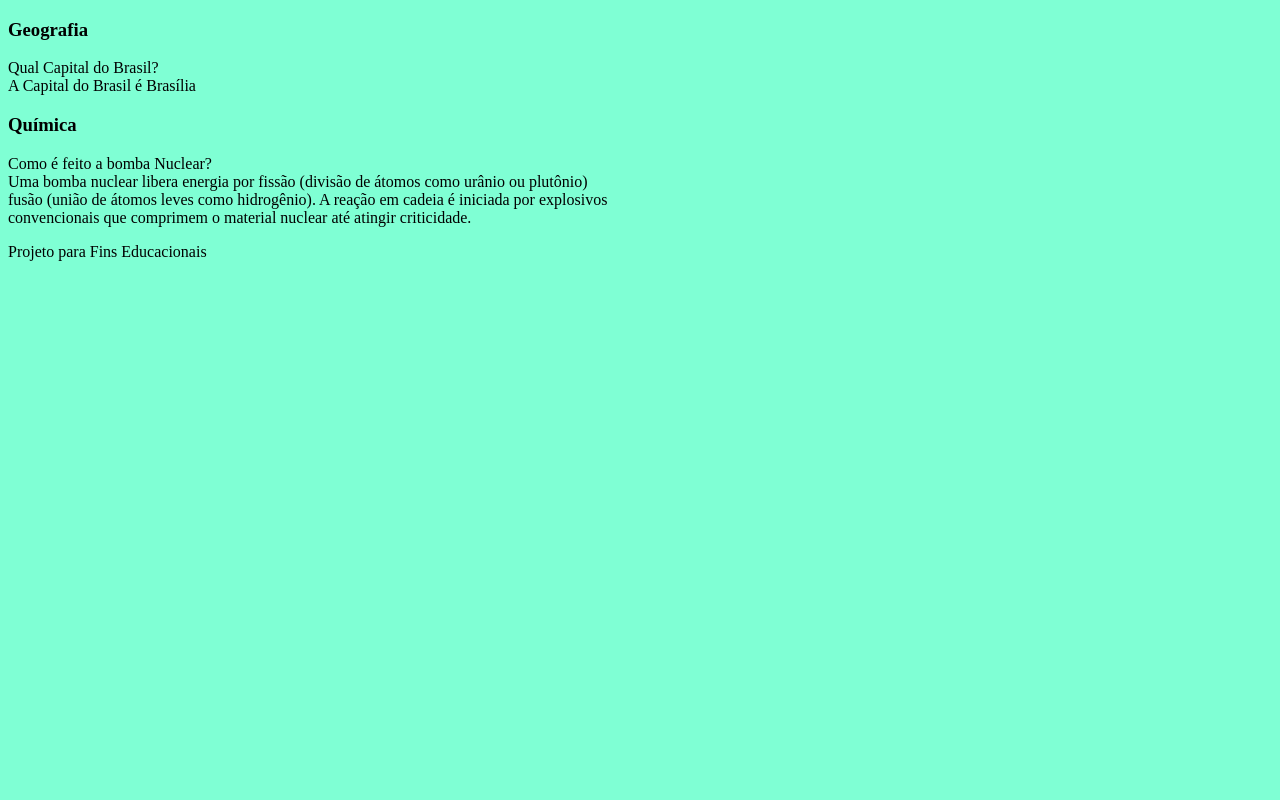
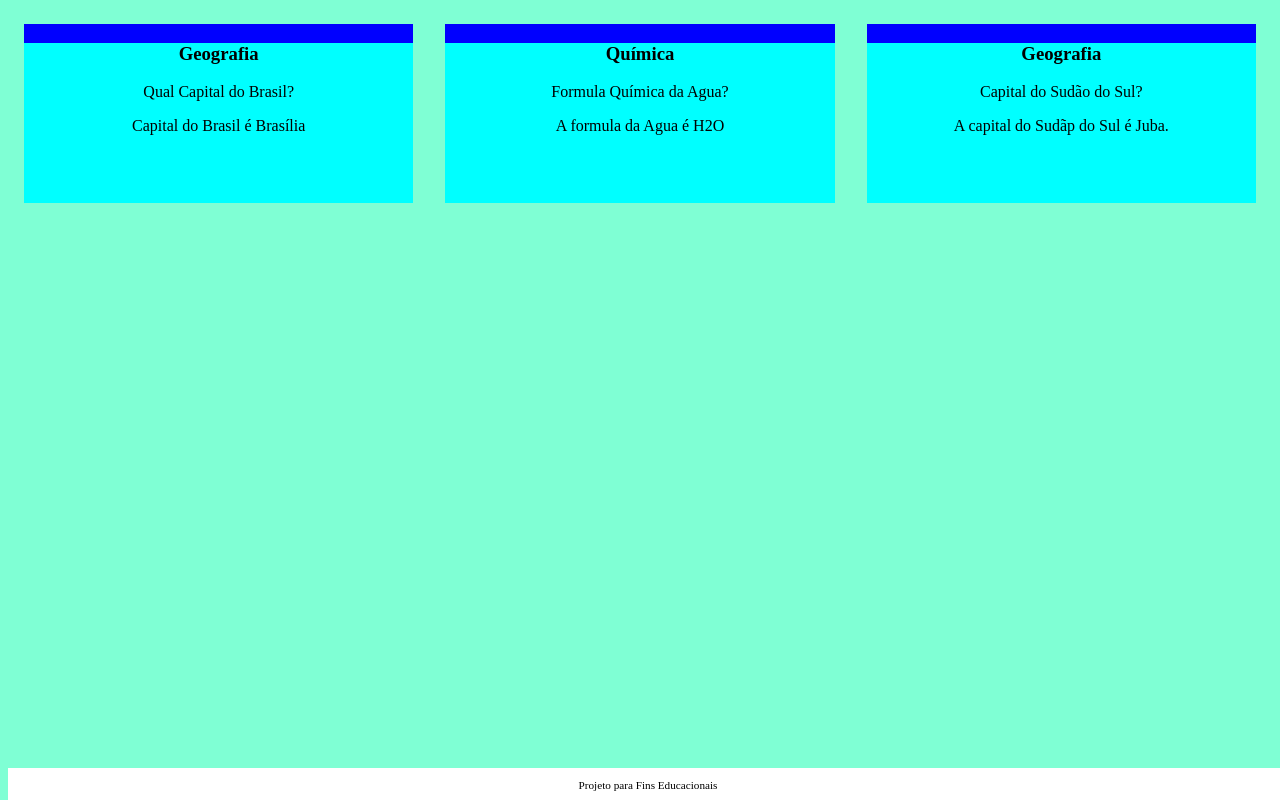
Before and after one commit to WesleyRz12/Jogo-de-Cartoes, a plain HTML site: page index.html in a window 1280 px wide. Drawn offline with Linux system fonts and the light colour scheme; files that its build step writes are made by us from their sources; a web font is replaced by a local one.

Commit message:
Add files via upload

```diff
--- a/index.html
+++ b/index.html
@@ -4,6 +4,11 @@
     <meta charset="UTF-8">
     <meta name="viewport" content="width=device-width, initial-scale=1.0">
     <link rel="stylesheet" href="assets/style.css">
+    <link rel="preconnect" href="https://fonts.googleapis.com" />
+  <link rel="preconnect" href="https://fonts.gstatic.com" crossorigin />
+  <link
+    href="https://fonts.googleapis.com/css2?family=Bai+Jamjuree:ital,wght@0,200;0,300;0,400;0,500;0,600;0,700;1,200;1,300;1,400;1,500;1,600;1,700&display=swap"
+    rel="stylesheet" />
     <title>Jogo de Cartoẽs</title>
 </head>
 <body>
@@ -13,10 +18,10 @@
           <div class="cartao__conteudo">
             <h3>Geografia</h3>
              <div class="cartao__conteudo__pergunta">
-                  Qual Capital do Brasil?
+                  <p>Qual Capital do Brasil?</p>
               </div>
               <div class="cartao__conteudo__resposta">
-                  A Capital do Brasil é Brasília
+                  <p>Capital do Brasil é Brasília</p>
               </div>
              </div>
          </article>
@@ -24,10 +29,21 @@
           <div class="cartao__conteudo">
             <h3>Química</h3>
              <div class="cartao__conteudo__pergunta">
-                  Como é feito a bomba Nuclear?
+                  Formula Química da Agua?
               </div>
               <div class="cartao__conteudo__resposta">
-                  Uma bomba nuclear libera energia por fissão (divisão de átomos como urânio ou plutônio) <br> fusão (união de átomos leves como hidrogênio). A reação em cadeia é iniciada por explosivos <br> convencionais que comprimem o material nuclear até atingir criticidade.
+                  <p>A formula da Agua é H2O</p>
+              </div>
+             </div>
+         </article>
+         <article class="cartao">
+          <div class="cartao__conteudo">
+            <h3>Geografia</h3>
+             <div class="cartao__conteudo__pergunta">
+                  <p>Capital do Sudão do Sul?</p>
+              </div>
+              <div class="cartao__conteudo__resposta">
+                  <p> A capital do Sudãp do Sul é Juba.</p>
               </div>
              </div>
          </article>
--- a/style.css
+++ b/style.css
@@ -1,3 +1,37 @@
 body {
     background-color: aquamarine;
+    font-family: Bai Jamjuree;
 }
+
+#container {
+    display: flex;
+}
+
+.cartao {
+    margin: 1rem 1rem;
+    background-color: blue;
+    height: 10rem;
+    flex-grow: 1;
+    flex-basis: calc(33% - 6rem);
+}
+
+.cartao__conteudo {
+    text-align: center;
+    background-color: cyan;
+    height: 100%;
+}
+
+footer {
+    background-color: white;
+    color: black;
+    position: fixed;
+    bottom: 0;
+    width: 100%;
+    height: 2rem;
+}
+
+footer p {
+    text-align: center;
+    font-size: 0.7rem;
+    margin-top: 0.5 rem;
+}
```
